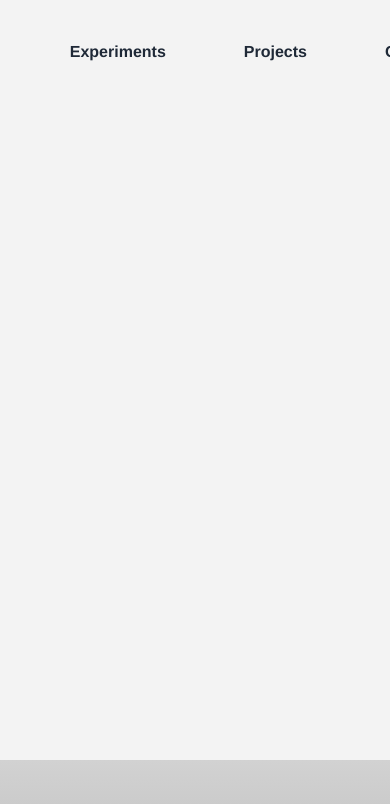
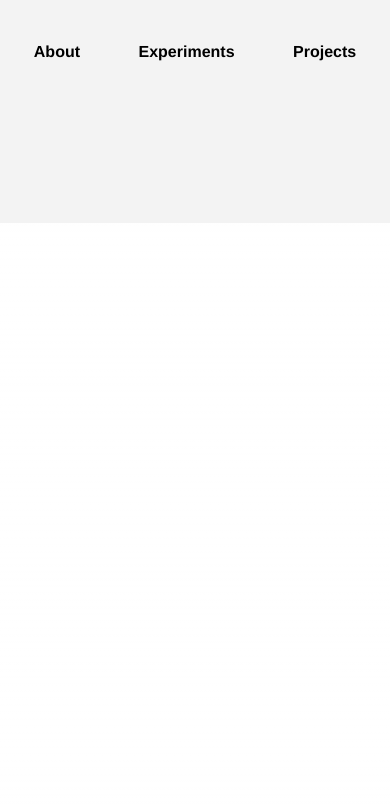
Before and after one commit to georgegausden/portfolio, a Next.js app: page /test2 in a window 390 px wide. Shown: the top 804 px of the page. Built offline with nearby package versions, Linux system fonts and the light colour scheme.

Commit message:
Refactor CSS classes in navbar.tsx and globals.css

```diff
--- a/app/globals.css
+++ b/app/globals.css
@@ -8,7 +8,7 @@
   }
 
   button{
-    @apply  text-blue-500 hover:underline;
+    @apply text-gray-500  hover:text-black transition-colors duration-500 ease-in-out;
   }
 
   #videoPlayerButton{
@@ -16,6 +16,9 @@
   }
 
 
+  #navbarSection{
+    @apply absolute flex flex-col items-start md:translate-x-[50%] py-5 gap-3 md:gap-0;
+  }
 
 
 
--- a/app/test2/page.tsx
+++ b/app/test2/page.tsx
@@ -31,19 +31,19 @@ export default function HomePage() {
     ?.projects.find((experiment) => experiment.title === activeSection);
 
   return (
-    <div className="flex h-screen flex-col">
+    <div className="flex md:h-screen flex-col">
       <div className=" bg-[#F3F3F3] w-full h-[90%]">
         {/* section for navbar */}
 
           <nav
 
-            className="fixed py-10 top-0 z-10 text-center justify-center w-full"
+            className="md:fixed py-10 top-0 z-10 text-center justify-center w-full"
           >
-            <div className="flex text-center text-gray-800 gap-[20%] justify-center w-full">
+            <div className="flex text-center gap-[15%] md:gap-[20%] justify-center w-full">
               <div>
                 <h3 onMouseEnter={() => setHoveredSection("About")}>About</h3>
                 {hoveredSection === "About" && (
-                  <div className="absolute flex flex-col items-start translate-x-[50%] py-5">
+                  <div id="navbarSection">
                     <button onClick={() => setActiveSection("Biography")}>
                       Biography
                     </button>
@@ -62,7 +62,7 @@ export default function HomePage() {
                   Experiments
                 </h3>
                 {hoveredSection === "Experiments" && (
-                  <div className="absolute flex flex-col items-start translate-x-[50%] py-5">
+                  <div id="navbarSection">
                     {experimentsSection?.projects.map((experiment, index) => (
                       <button
                         key={index}
@@ -81,7 +81,7 @@ export default function HomePage() {
                 </h3>
 
                 {hoveredSection === "Projects" && (
-                  <div className="absolute flex flex-col items-start translate-x-[50%] py-5">
+                  <div id="navbarSection">
                     {projectsSection?.projects.map((project, index) => (
                       <button
                         key={index}
@@ -94,12 +94,12 @@ export default function HomePage() {
                 )}
               </div>
 
-              <div>
+              <div className="hidden md:block">
                 <h3 onMouseEnter={() => setHoveredSection("Contact")}>
                   Contact
                 </h3>
                 {hoveredSection === "Contact" && (
-                  <div className="absolute flex flex-col items-start translate-x-[50%] py-5">
+                  <div id="navbarSection">
                     <button onClick={() => setActiveSection("Email")}>Email</button>
 
   <button>Download CV</button>
@@ -112,7 +112,7 @@ export default function HomePage() {
 
 
         {/* section for content */}
-        <div className=" overflow-x-scroll flex items-center justify-center px-[20%] mt-[10%] h-[80%]">
+        <div className=" overflow-x-scroll flex items-center justify-center md:px-[20%] px-10 mt-[10%] h-[80%] py-10">
           {activeSection === "Biography" && (
             <p>{biography?.projects[0].description}</p>
           )}
@@ -122,7 +122,7 @@ export default function HomePage() {
           )}
 
           {activeSection === activeExperiment?.title && (
-            <div className="flex flex-row gap-20">
+            <div className="flex flex-col md:flex-row gap-20">
               {activeExperiment?.links.map((link, index) => (
                 <div key={index} className="relative flex-shrink-0 group">
                 <Image
```
